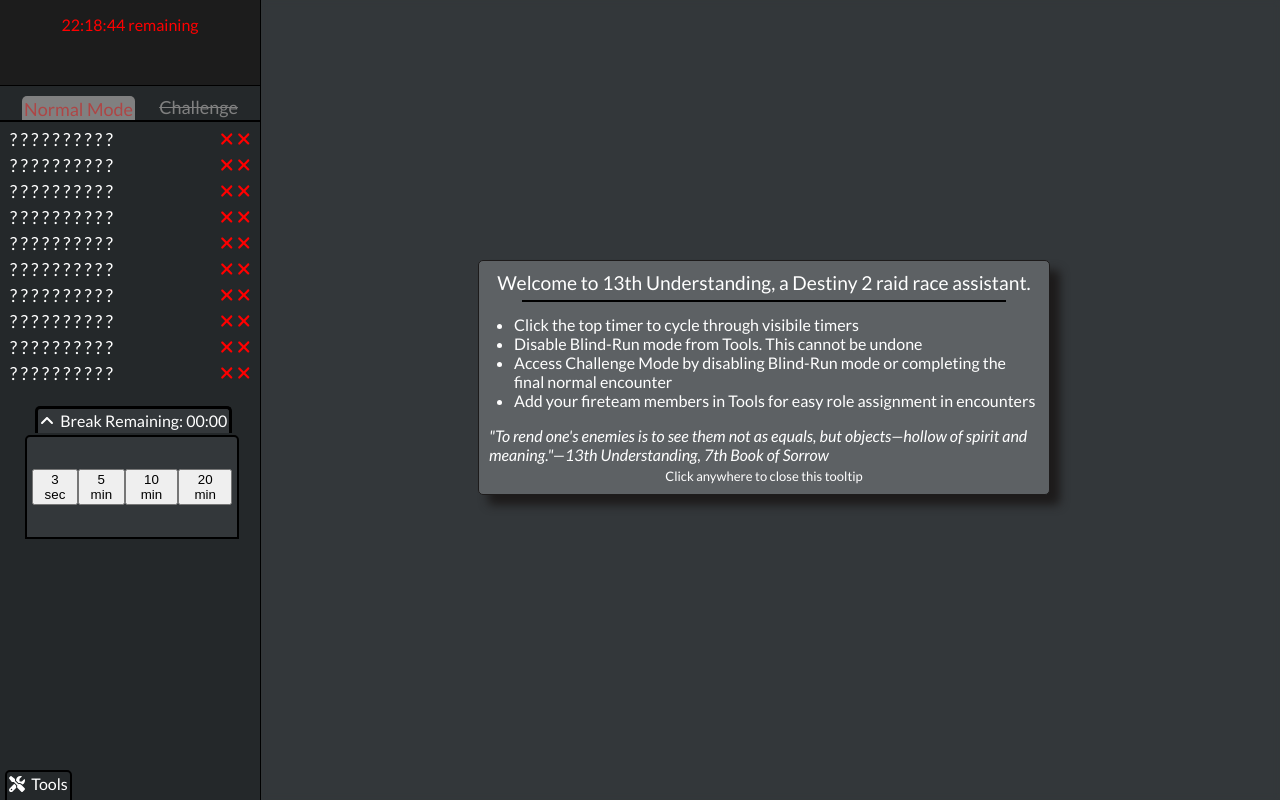
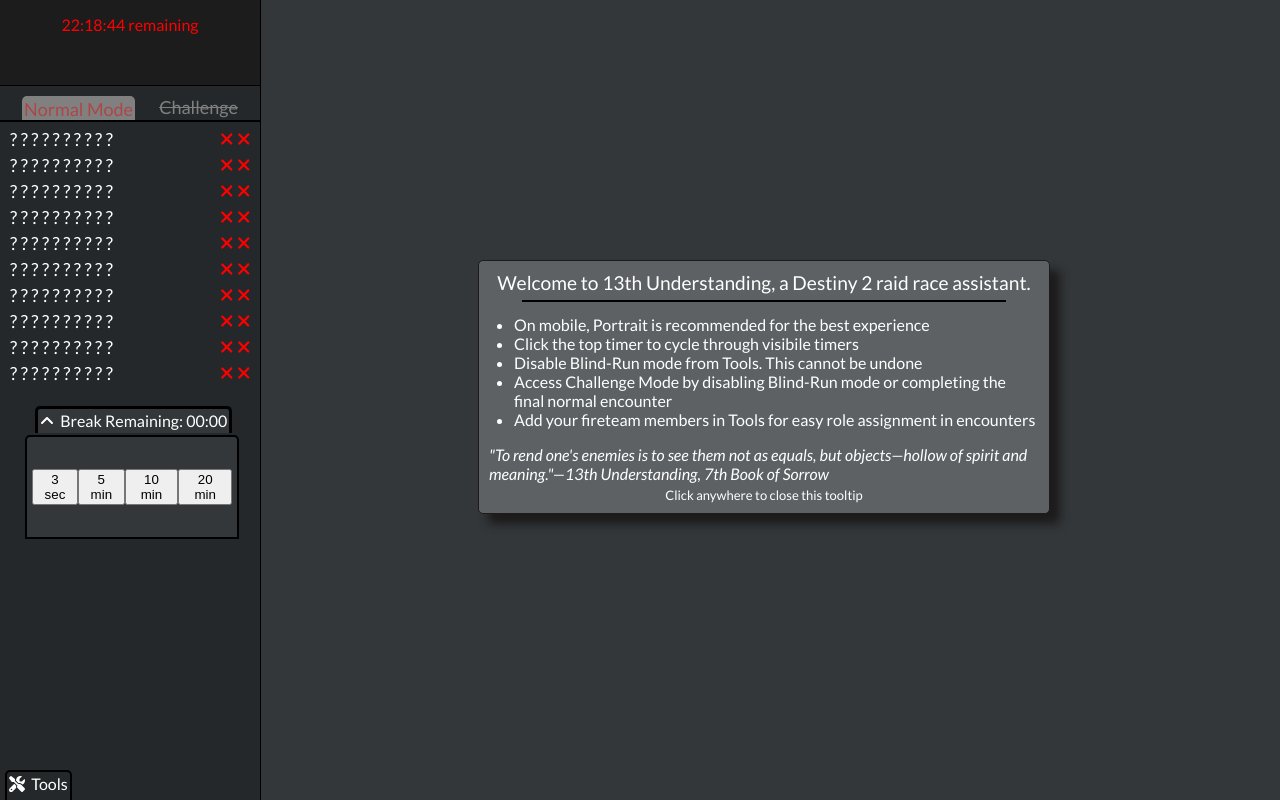
Before and after one commit to dianaroemer/thirteenth-understanding, a React (Create React App) app: page / in a window 1280 px wide. Built offline with nearby package versions, Linux system fonts and the light colour scheme.

Commit message:
Update welcome tooltip to recommend Portrait viewing

```diff
--- a/src/App.js
+++ b/src/App.js
@@ -520,6 +520,9 @@ function App() {
               <div className='welcomePaneContent'>
                 <ul style={{paddingLeft: '25px'}}>
                   <li>
+                    On mobile, Portrait is recommended for the best experience
+                  </li>
+                  <li>
                     Click the top timer to cycle through visibile timers
                   </li>
                   <li>
```
